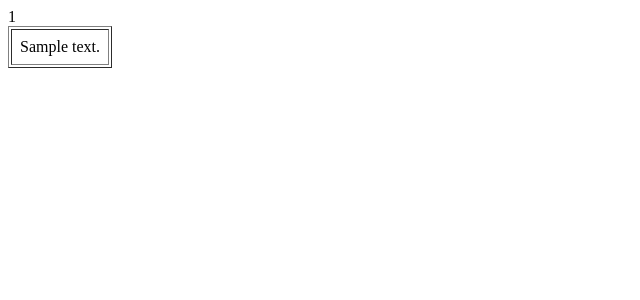
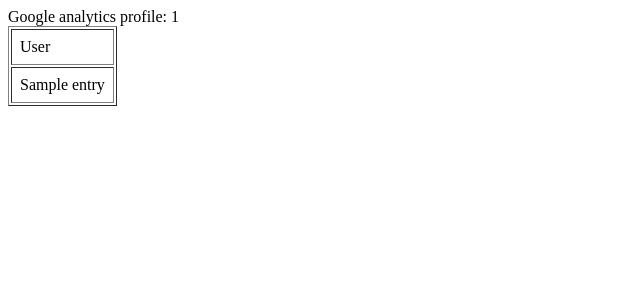
Before and after one commit to sergeny/analyze, a Django app: template templates/plus/welcome.html in a window 1280 px wide. Shown: the top 300 px of the page, without its empty margins (0-640 px from the left). Run offline with Django 3.2, Linux system fonts and the light colour scheme; the template is opened without the code that fills it: most values are stand-ins (such as "Sample title", 1, 10 or a date in 2020).

Commit message:
displaying table with headers passed in {{headers}} and entries in {{results}}. This is for google analytics profile {{profile_id}}

```diff
--- a/templates/plus/welcome.html
+++ b/templates/plus/welcome.html
@@ -1,17 +1,26 @@
 
 <html>
   <head>
-    <title>Your Google+ Activity</title>
+    <title>Google Analytics Reanalyzed</title>
     <style type=text/css>
       td  { vertical-align: top; padding: 0.5em }
       img { border:0 }
     </style>
   </head>
   <body>
+    Google analytics profile: {{ profile_id }}
     <table border=1>
-      {{ profile_id }}
-      {% for item in activitylist.items %}
-      <tr><td>{{ item.object.content|safe }}</td></tr>
+      <thead><tr>
+      {% for colname in headers %}
+        <td>{{ colname }}</td>
+      {% endfor %}
+      </tr></thead>
+      {% for row in results %}
+      <tr>
+        {% for entry in row %}
+        <td>{{ entry }}</td>
+        {% endfor %}
+      </tr>
       {% endfor %}
     </table>
   </body>
```
